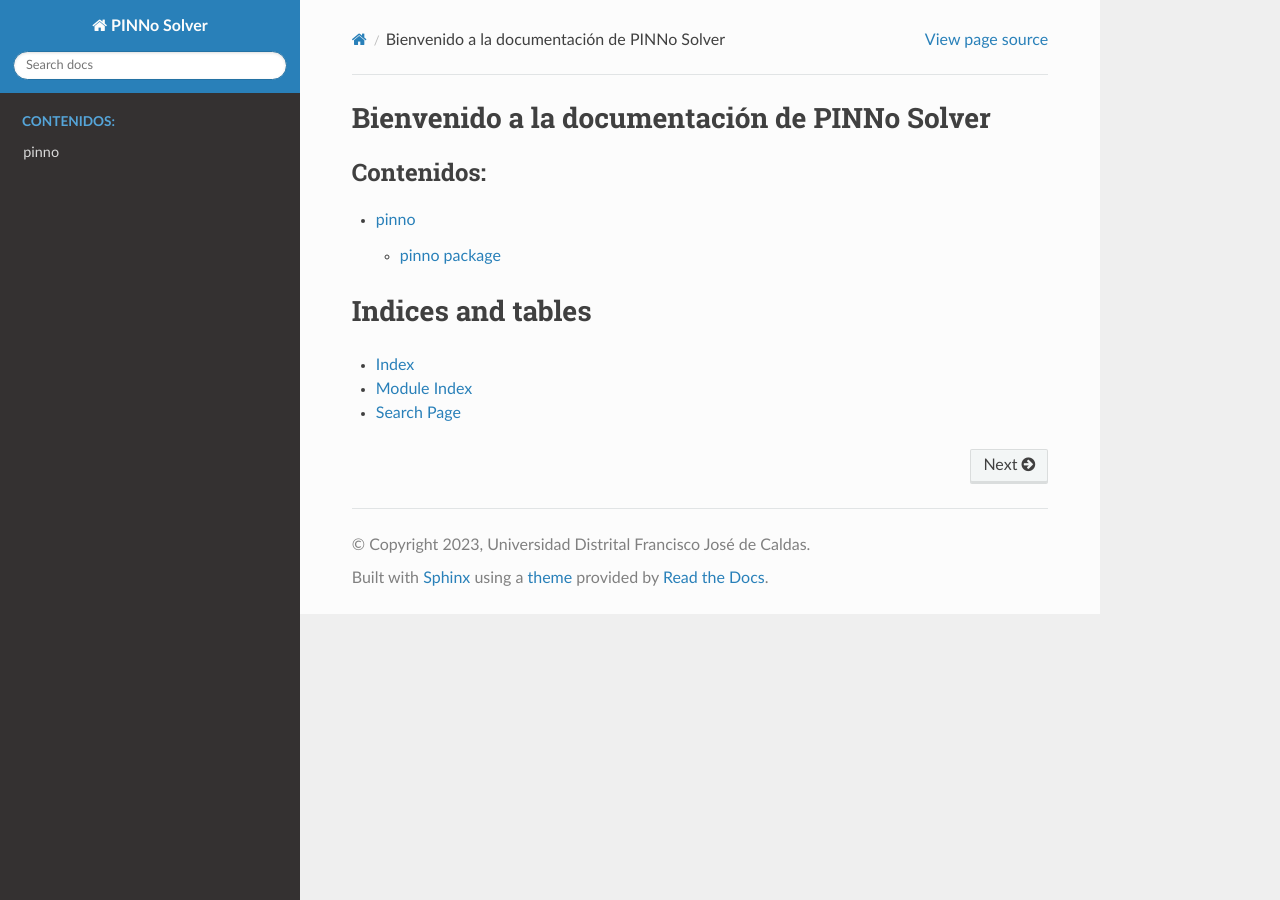
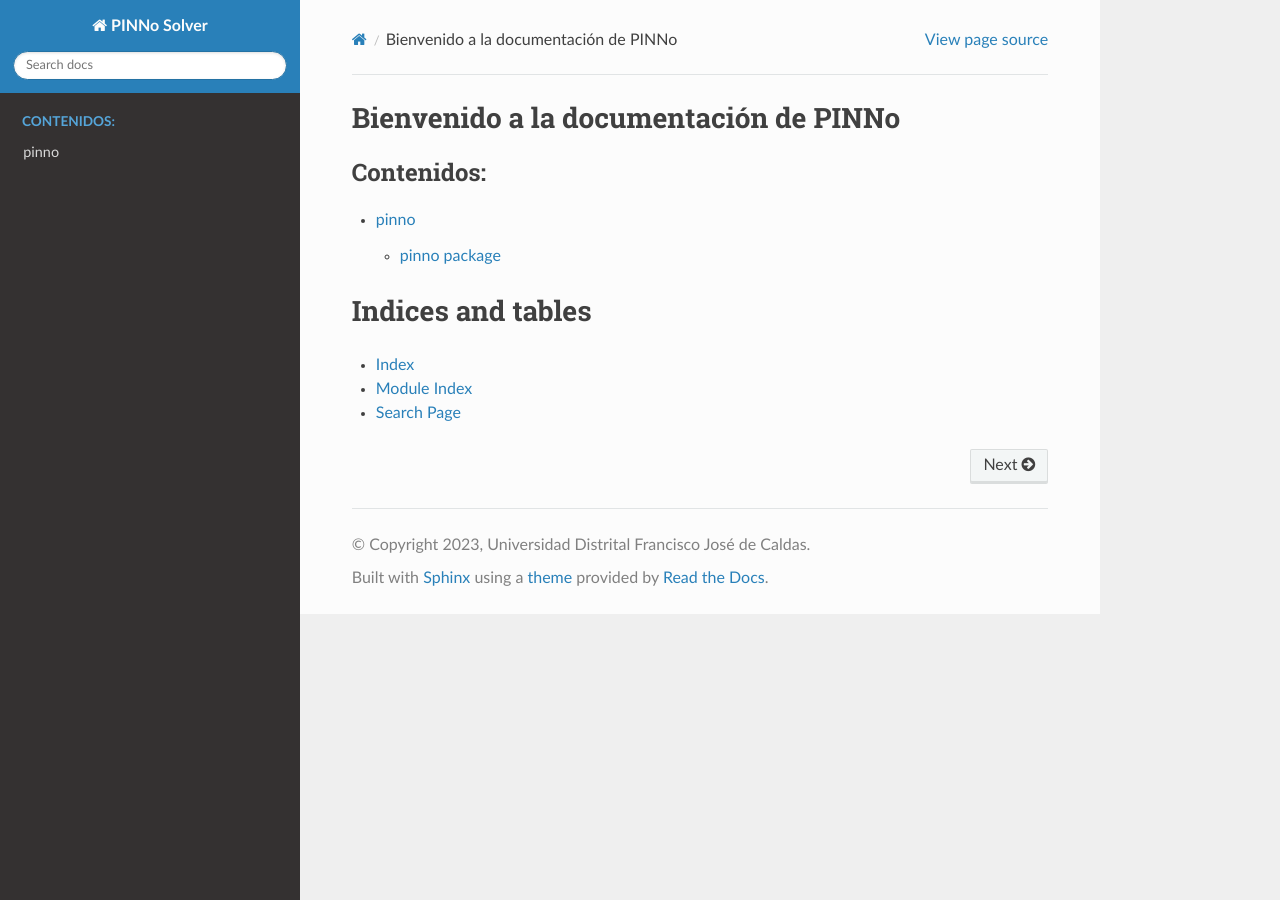
Before and after one commit to angielorenapm/PINNo, a Sphinx documentation site: the page built from docs/source/index.rst, in a window 1280 px wide. Built offline with Sphinx 7.4.7 and the Read the Docs theme 3.1.0, drawn with Linux system fonts in a browser that asks for light colours.

Commit message:
Update documentation title...

```diff
--- a/docs/source/index.rst
+++ b/docs/source/index.rst
@@ -1,6 +1,6 @@
-.. PINNo Solver documentation master file
+.. PINNo documentation master file
 
-Bienvenido a la documentación de PINNo Solver
+Bienvenido a la documentación de PINNo
 =============================================
 
 .. toctree::
```
